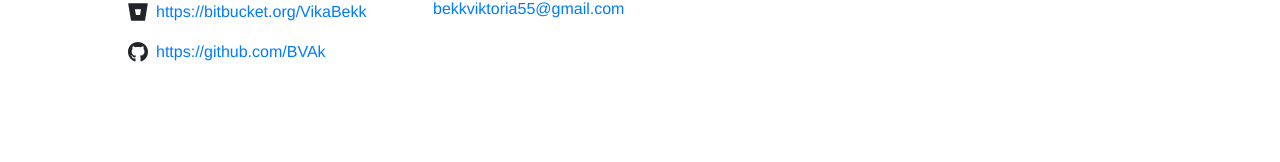
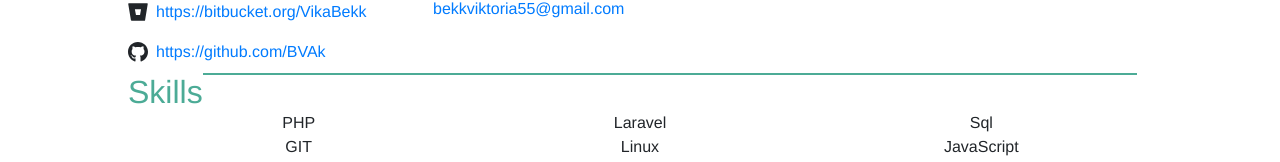
Before and after one commit to BVAk/Portfolio, a Vue app: page / in a window 1280 px wide. Shown: the part 1163-1325 px from the top of the page. Before the commit the page ends 1270 px from the top, so only its background shows below. Built offline with nearby package versions, Linux system fonts and the light colour scheme.

Commit message:
edit abou

```diff
--- a/src/App.vue
+++ b/src/App.vue
@@ -9,9 +9,7 @@
 
       <div class="collapse navbar-collapse" id="navbarSupportedContent">
         <ul class="navbar-nav mr-auto">
-          <li class="nav-item">
-            <a class="nav-link" href="#about">About <span class="sr-only">(current)</span></a>
-          </li>
+
           <li class="nav-item">
             <a class="nav-link" href="#project">Projects</a>
           </li>
--- a/src/components/About.vue
+++ b/src/components/About.vue
@@ -42,6 +42,30 @@
               <img src="me.jpg" width="200px">
             </div>
           </div>
+        </div>
+        <div class="row">
+          <div class="col">
+          <div class="skills">
+            <div class="row" float="center"><h2>Skills</h2></div>
+
+          <div class="row">
+            <div class="col">PHP</div>
+            <div class="col">Laravel</div>
+            <div class="col">Sql</div>
+          </div>
+          <div class="row">
+            <div class="col">GIT</div>
+            <div class="col">Linux</div>
+            <div class="col">JavaScript</div>
+          </div>
+
+          <div class="row">
+            <div class="col">Vue.js</div>
+            <div class="col"></div>
+            <div class="col"></div>
+          </div>
+        </div>
+        </div>
         </div>
       </div>
       </div>
@@ -108,4 +132,27 @@
         box-sizing: border-box;
         display: block;
     }
+
+    .skills {
+        background: #4cab96;
+        transition: background 0.2s ease-in-out;
+        content: '';
+        position: relative;
+        left: 0;
+        right: 0;
+        top: 50%;
+        height: 2px;
+    }
+
+    .skills h2 {
+        display: block;
+        background: #fff;
+        padding: 0;
+        color: #4cab96;
+        font-family: Helvetica;
+        margin: 0;
+        overflow-y: visible;
+        text-align: center;
+        float: inherit;
+    }
 </style>
```
